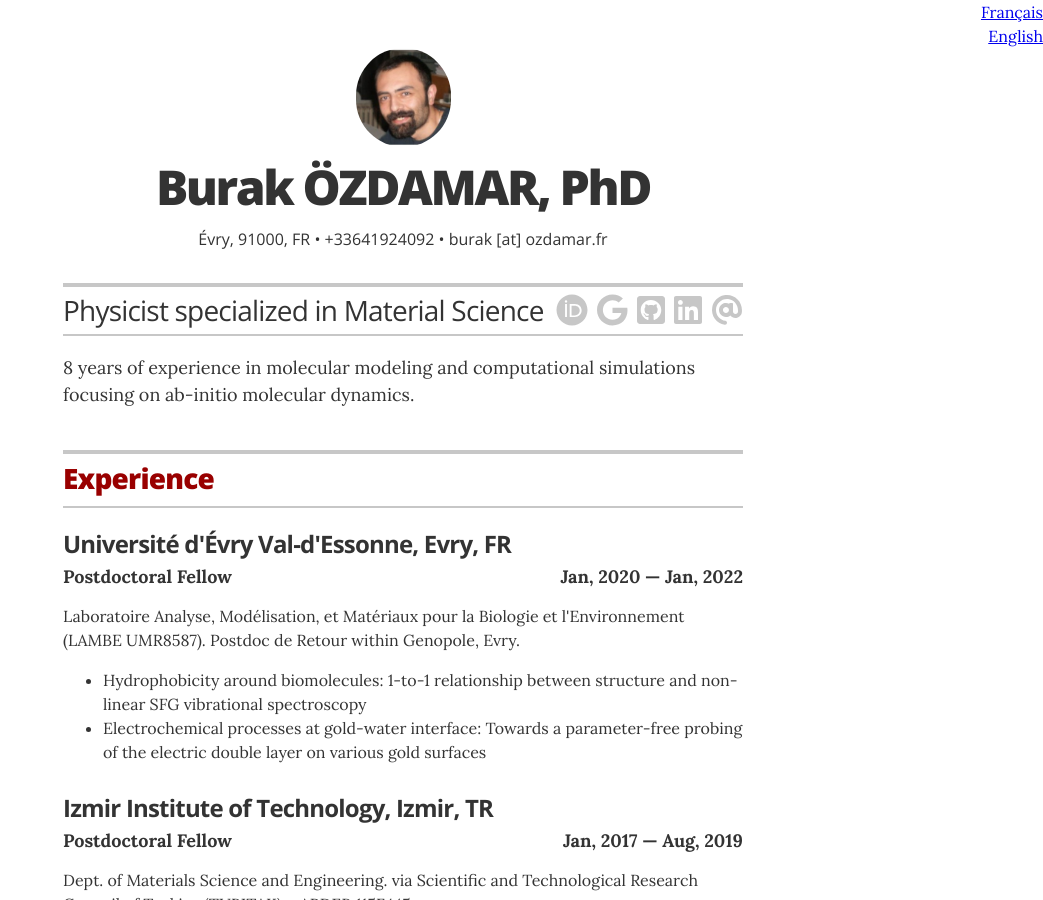
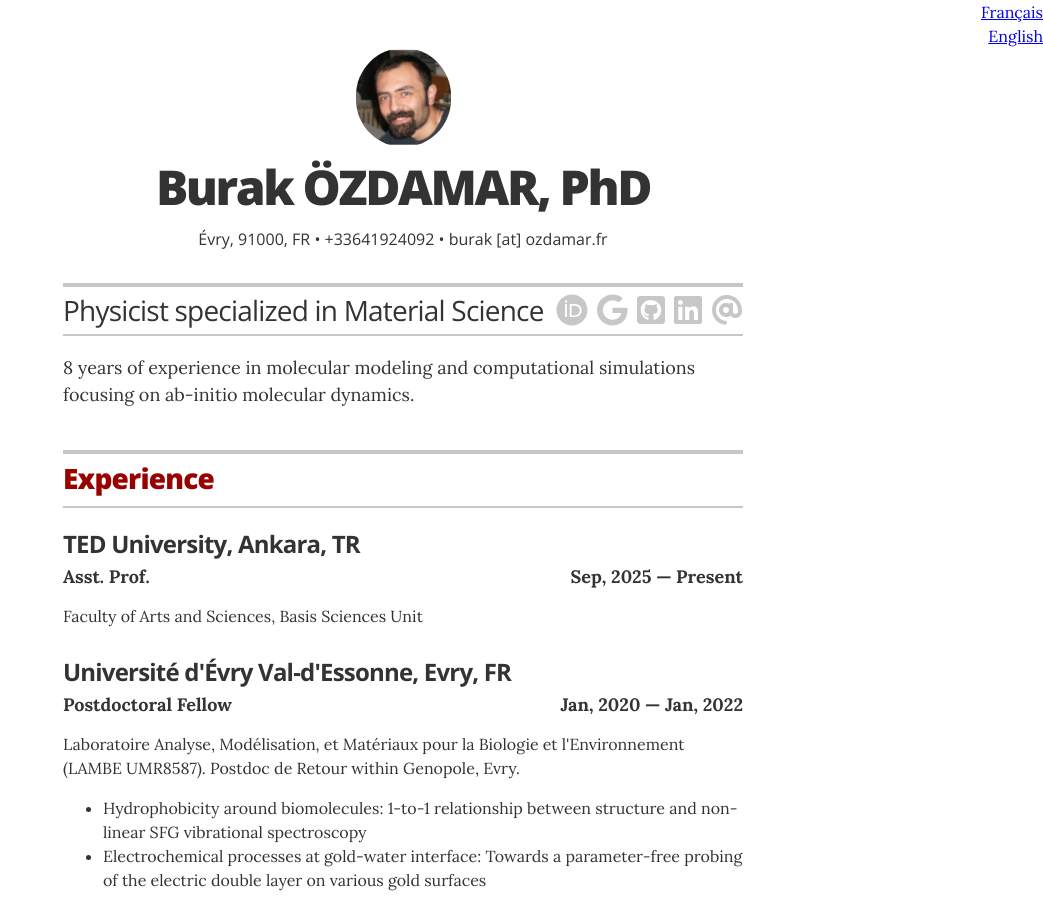
Before and after one commit to burakozdamar/burakozdamar.github.io, a Jekyll site: the page built from index.html, in a window 1280 px wide and 900 px high. Shown: the whole window, without its empty margins (237-1280 px from the left). Built offline with Jekyll 4.4.1, drawn with Linux system fonts in a browser that asks for light colours.

Commit message:
experience updated

```diff
--- a/_data/experience.yml
+++ b/_data/experience.yml
@@ -1,3 +1,8 @@
+- company: TED University, Ankara, TR
+  position: Asst. Prof.
+  duration: Sep, 2025 &mdash; Present
+  summary: Faculty of Arts and Sciences, Basis Sciences Unit
+
 - company: Université d'Évry Val-d'Essonne, Evry, FR
   position: Postdoctoral Fellow
   duration: Jan, 2020 &mdash; Jan, 2022
--- a/_data/links.yml
+++ b/_data/links.yml
@@ -3,7 +3,7 @@
   description: ORCID&#58; 0000-0001-7185-1978
 - url: "https://scholar.google.com/citations?user=BMkPc5AAAAAJ&hl=en"
   description: Google Scholar
-- url: "https://www.linkedin.com/in/burak-ozdamar-202863a8/"
+- url: "https://www.linkedin.com/in/burak-ozdamar/"
   description: LinkedIn
 - url: "https://github.com/burakozdamar"
   description: GitHub
--- a/_data/links_fr.yml
+++ b/_data/links_fr.yml
@@ -3,7 +3,7 @@
   description: ORCID&#58; 0000-0001-7185-1978
 - url: "https://scholar.google.com/citations?user=BMkPc5AAAAAJ&hl=en"
   description: Google Scholar
-- url: "https://www.linkedin.com/in/burak-ozdamar-202863a8/"
+- url: "https://www.linkedin.com/in/burak-ozdamar/"
   description: LinkedIn
 - url: "https://github.com/burakozdamar"
   description: GitHub
```
